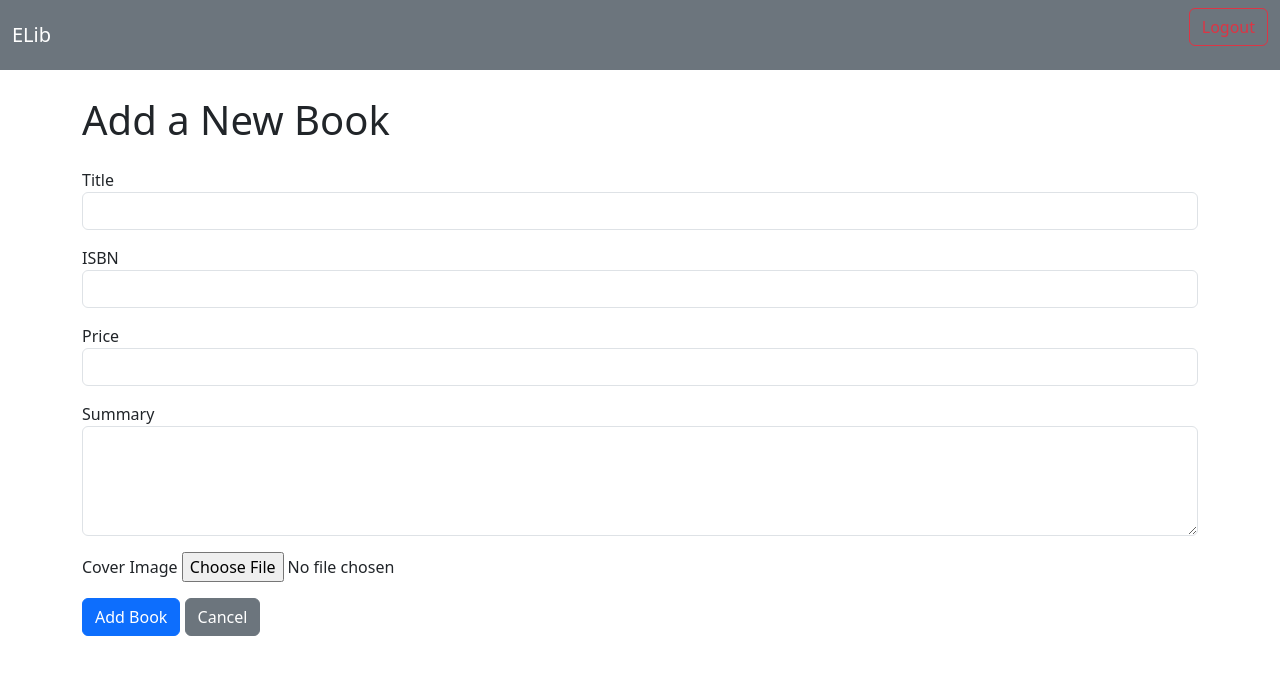
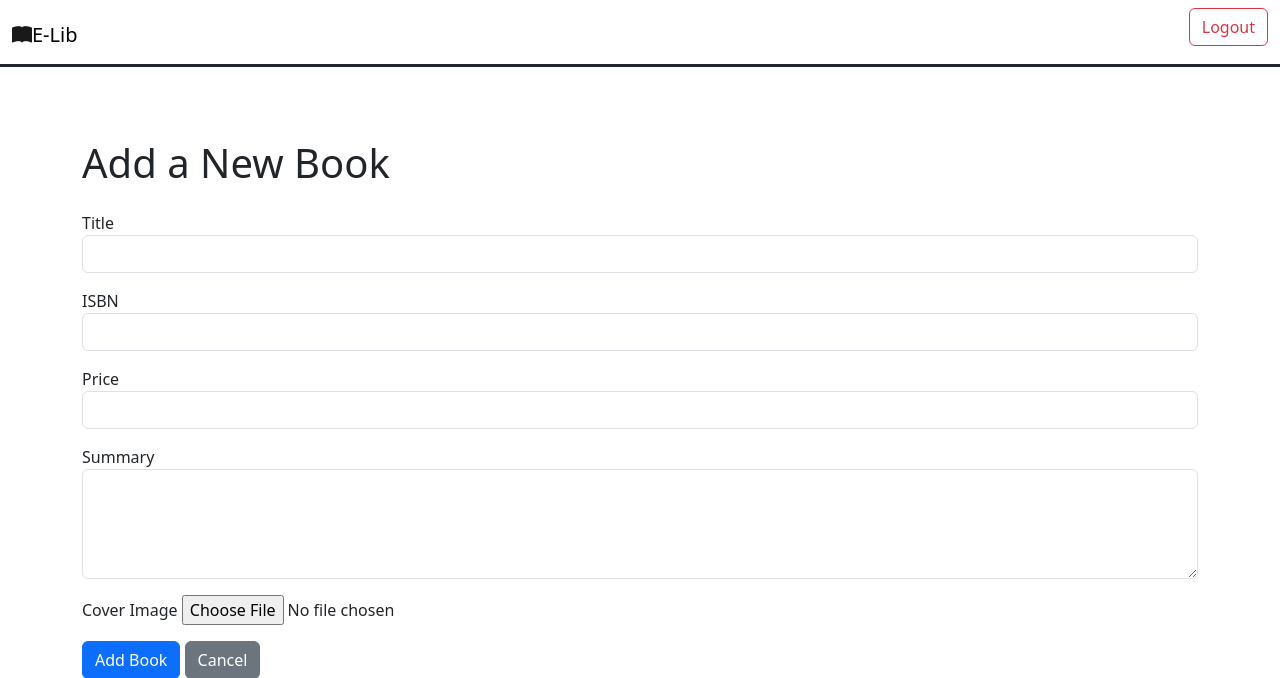
Before and after one commit to Muck3334444/E-Lib, a Django app: page /library/add-book/ in a window 1280 px wide. Shown: the top 678 px of the page. Run offline with Django 5.2, Linux system fonts and the light colour scheme; the visitor is signed in with stand-in values (Sample User, id 1); some libraries are stand-ins or nearby versions.

Commit message:
Updated navbar

```diff
--- a/ELib/templates/base.html
+++ b/ELib/templates/base.html
@@ -11,6 +11,7 @@
 
         <link rel="stylesheet" href="https://cdn.datatables.net/1.11.5/css/jquery.dataTables.min.css">
         <link rel="stylesheet" href="https://cdn.jsdelivr.net/npm/bootstrap@5.3.0-alpha1/dist/css/bootstrap.min.css">
+        <link rel="stylesheet" href="https://cdnjs.cloudflare.com/ajax/libs/bootstrap-icons/1.5.0/font/bootstrap-icons.min.css">
 
         <script src="https://cdn.datatables.net/1.11.5/js/jquery.dataTables.min.js"></script>
         <script src="https://cdn.jsdelivr.net/npm/bootstrap@5.3.0-alpha1/dist/js/bootstrap.bundle.min.js"></script>
@@ -18,6 +19,8 @@
     <body>
         {% include 'navbar.html' %}
         <br>
+        <br>
+        <hr style="border-width: 3px; opacity:1;">
         <div class="container-fluid mt-5">
             <div class="row content">
                 <div class="col-12">
--- a/ELib/templates/navbar.html
+++ b/ELib/templates/navbar.html
@@ -1,6 +1,7 @@
-<nav class="navbar navbar-expand-lg bg-secondary navbar-dark fixed-top">
+<div>
+    <nav class="navbar navbar-expand-lg navbar fixed-top">
         <div class="container-fluid">
-        <a class="navbar-brand" href="{% url 'library' %}">ELib</a>
+            <a class="navbar-brand" href="{% url 'library' %}"><i class="bi bi-book-fill" style="opacity:0.9;"></i>E-Lib</a>
             <button class="navbar-toggler" type="button" data-bs-toggle="collapse" data-bs-target="#navbarNav" aria-controls="navbarNav" aria-expanded="false" aria-label="Toggle navigation">
                 <span class="navbar-toggler-icon"></span>
             </button>
@@ -30,3 +31,4 @@
             </div>
         </div>
     </nav>
+</div>
```
Lines whose indentation alone changed are shown as unchanged.
